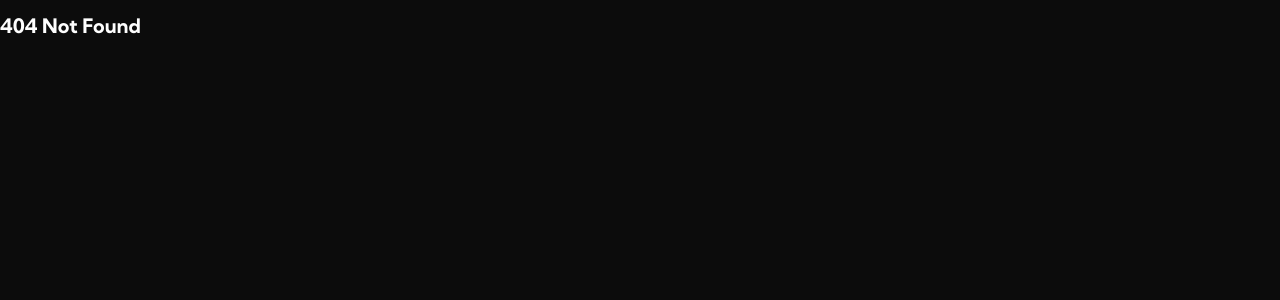
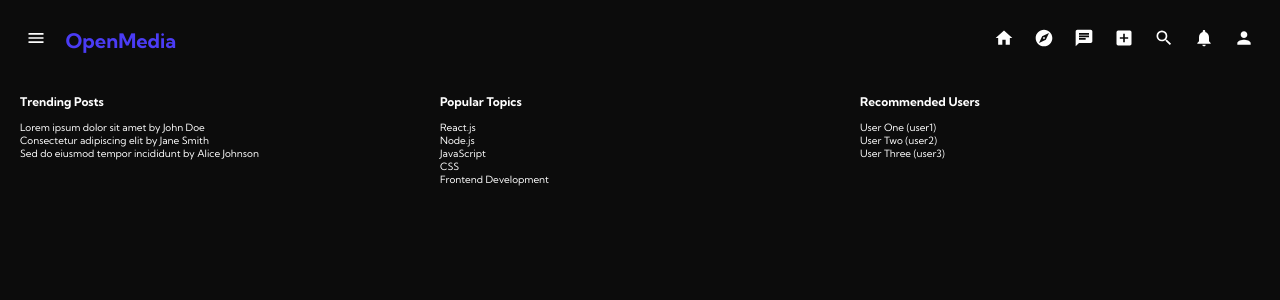
Before and after one commit to namanthanki/OpenMedia, a React (Vite) app in the folder client/: page /explore in a window 1280 px wide. Before the commit this address had no page. Shown: the top 300 px of the page. Built offline with nearby package versions, Linux system fonts and the light colour scheme.

Commit message:
nest comment feature archived for later

```diff
--- a/client/src/components/Comment.jsx
+++ b/client/src/components/Comment.jsx
@@ -23,7 +23,7 @@ const Comment = ({ commentData }) => {
 					</p>
 				</div>
 				<p className="comment-text">{commentData.content}</p>
-				<div className="comment-actions">
+				{/* <div className="comment-actions">
 					{commentData.replies && (
 						<button onClick={toggleReplies}>
 							{showReplies ? "Hide" : "Show"} Replies
@@ -37,7 +37,7 @@ const Comment = ({ commentData }) => {
 							<Comment key={reply.id} commentData={reply} />
 						))}
 					</div>
-				)}
+				)} */}
 			</div>
 		</div>
 	);
--- a/client/src/components/Comments.jsx
+++ b/client/src/components/Comments.jsx
@@ -37,11 +37,11 @@ const Comments = ({ commentsListData }) => {
 					<Comment commentData={commentData} key={commentData.id} />
 				))}
 			</div>
-			<Link to="/all-comments" state={commentsListData}>
+			{/* <Link to="/all-comments" state={commentsListData}>
 				<button className="view-more-comments-btn">
 					View More Comments
 				</button>
-			</Link>
+			</Link> */}
 		</div>
 	);
 };
--- /dev/null
+++ b/client/src/components/PopularTopics.jsx
@@ -0,0 +1,22 @@
+const PopularTopics = () => {
+	const popularTopics = [
+		"React.js",
+		"Node.js",
+		"JavaScript",
+		"CSS",
+		"Frontend Development",
+	];
+
+	return (
+		<div className="popular-topics">
+			<h3>Popular Topics</h3>
+			<ul>
+				{popularTopics.map((topic) => (
+					<li key={topic}>{topic}</li>
+				))}
+			</ul>
+		</div>
+	);
+};
+
+export default PopularTopics;
--- /dev/null
+++ b/client/src/components/RecommendedUsers.jsx
@@ -0,0 +1,22 @@
+const RecommendedUsers = () => {
+	const recommendedUsers = [
+		{ id: 1, username: "user1", fullName: "User One" },
+		{ id: 2, username: "user2", fullName: "User Two" },
+		{ id: 3, username: "user3", fullName: "User Three" },
+	];
+
+	return (
+		<div className="recommended-users">
+			<h3>Recommended Users</h3>
+			<ul>
+				{recommendedUsers.map((user) => (
+					<li key={user.id}>
+						{user.fullName} ({user.username})
+					</li>
+				))}
+			</ul>
+		</div>
+	);
+};
+
+export default RecommendedUsers;
--- /dev/null
+++ b/client/src/components/TrendingPosts.jsx
@@ -0,0 +1,26 @@
+const TrendingPosts = () => {
+	const trendingPosts = [
+		{ id: 1, title: "Lorem ipsum dolor sit amet", author: "John Doe" },
+		{ id: 2, title: "Consectetur adipiscing elit", author: "Jane Smith" },
+		{
+			id: 3,
+			title: "Sed do eiusmod tempor incididunt",
+			author: "Alice Johnson",
+		},
+	];
+
+	return (
+		<div className="trending-posts">
+			<h3>Trending Posts</h3>
+			<ul>
+				{trendingPosts.map((post) => (
+					<li key={post.id}>
+						{post.title} by {post.author}
+					</li>
+				))}
+			</ul>
+		</div>
+	);
+};
+
+export default TrendingPosts;
--- a/client/src/pages/AllCommentsPage.jsx
+++ /dev/null
@@ -1,21 +0,0 @@
-import Comment from "../components/Comment";
-import { useLocation } from "react-router-dom";
-
-import "./styles/all-comments.css";
-
-const AllCommentsPage = () => {
-	const comments = useLocation().state;
-    console.log(comments);
-	return (
-		<div className="all-comments-page">
-			<h2>All Comments</h2>
-			<div className="comments">
-				{comments.map((comment) => (
-					<Comment key={comment.id} commentData={comment} />
-				))}
-			</div>
-		</div>
-	);
-};
-
-export default AllCommentsPage;
--- /dev/null
+++ b/client/src/pages/ExplorePage.jsx
@@ -0,0 +1,21 @@
+import TrendingPosts from "../components/TrendingPosts";
+import PopularTopics from "../components/PopularTopics";
+import RecommendedUsers from "../components/RecommendedUsers";
+
+import "./styles/explore.css";
+
+const ExplorePage = () => {
+	return (
+		<div className="explore-page">
+			<h2>Explore</h2>
+			<div className="explore-content">
+				<TrendingPosts />
+				<PopularTopics />
+				<RecommendedUsers />
+				{/* Add more sections or components as needed */}
+			</div>
+		</div>
+	);
+};
+
+export default ExplorePage;
--- a/client/src/pages/styles/all-comments.css
+++ /dev/null
@@ -1,49 +0,0 @@
-.comment {
-	margin-bottom: 20px;
-	border: 1px solid #ccc;
-	padding: 10px;
-	border-radius: 5px;
-}
-
-.comment-header {
-	display: flex;
-	align-items: center;
-}
-
-.avatar {
-	width: 40px;
-	height: 40px;
-	border-radius: 50%;
-	margin-right: 10px;
-}
-
-.username {
-	margin: 0;
-}
-
-.timestamp {
-	color: #888;
-	margin: 0;
-}
-
-.comment-text {
-	margin-top: 5px;
-}
-
-.comment-actions {
-	margin-top: 10px;
-}
-
-.replies {
-	margin-top: 10px;
-	margin-left: 20px;
-}
-
-.all-comments-page {
-	max-width: 800px;
-	margin: 0 auto;
-}
-
-.all-comments-page h2 {
-	margin-bottom: 20px;
-}
--- /dev/null
+++ b/client/src/pages/styles/explore.css
@@ -0,0 +1,38 @@
+.trending-posts {
+	margin-bottom: 20px;
+}
+
+.trending-posts h3 {
+	font-size: 1.2em;
+}
+
+.popular-topics {
+	margin-bottom: 20px;
+}
+
+.popular-topics h3 {
+	font-size: 1.2em;
+}
+
+.recommended-users {
+	margin-bottom: 20px;
+}
+
+.recommended-users h3 {
+	font-size: 1.2em;
+}
+
+.explore-page {
+	padding: 20px;
+}
+
+.explore-page h2 {
+	font-size: 2em;
+	margin-bottom: 20px;
+}
+
+.explore-content {
+	display: grid;
+	grid-template-columns: repeat(auto-fit, minmax(300px, 1fr));
+	gap: 20px;
+}
```
Also changed, not shown: client/src/main.jsx (+8 -5 lines).
